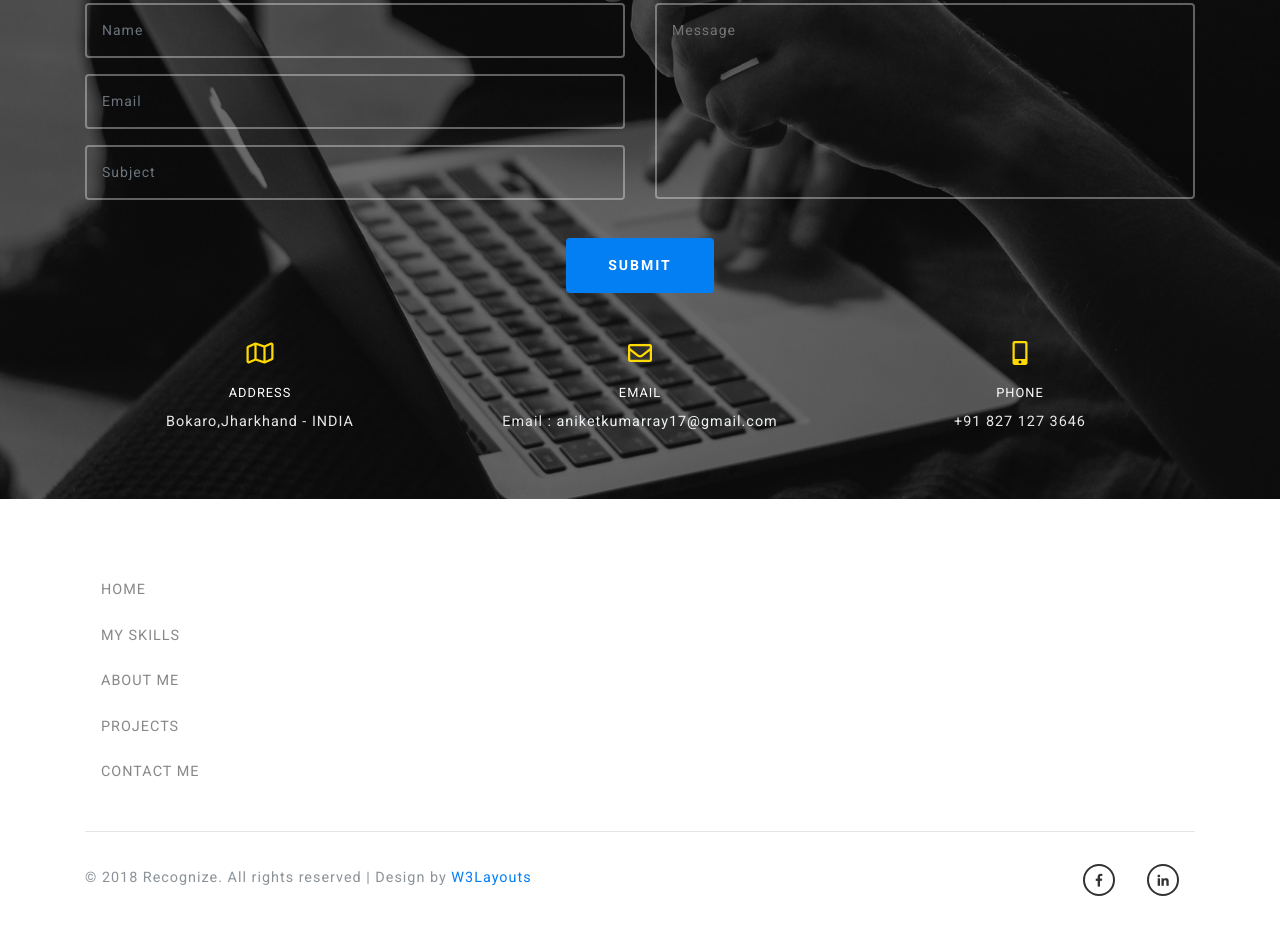
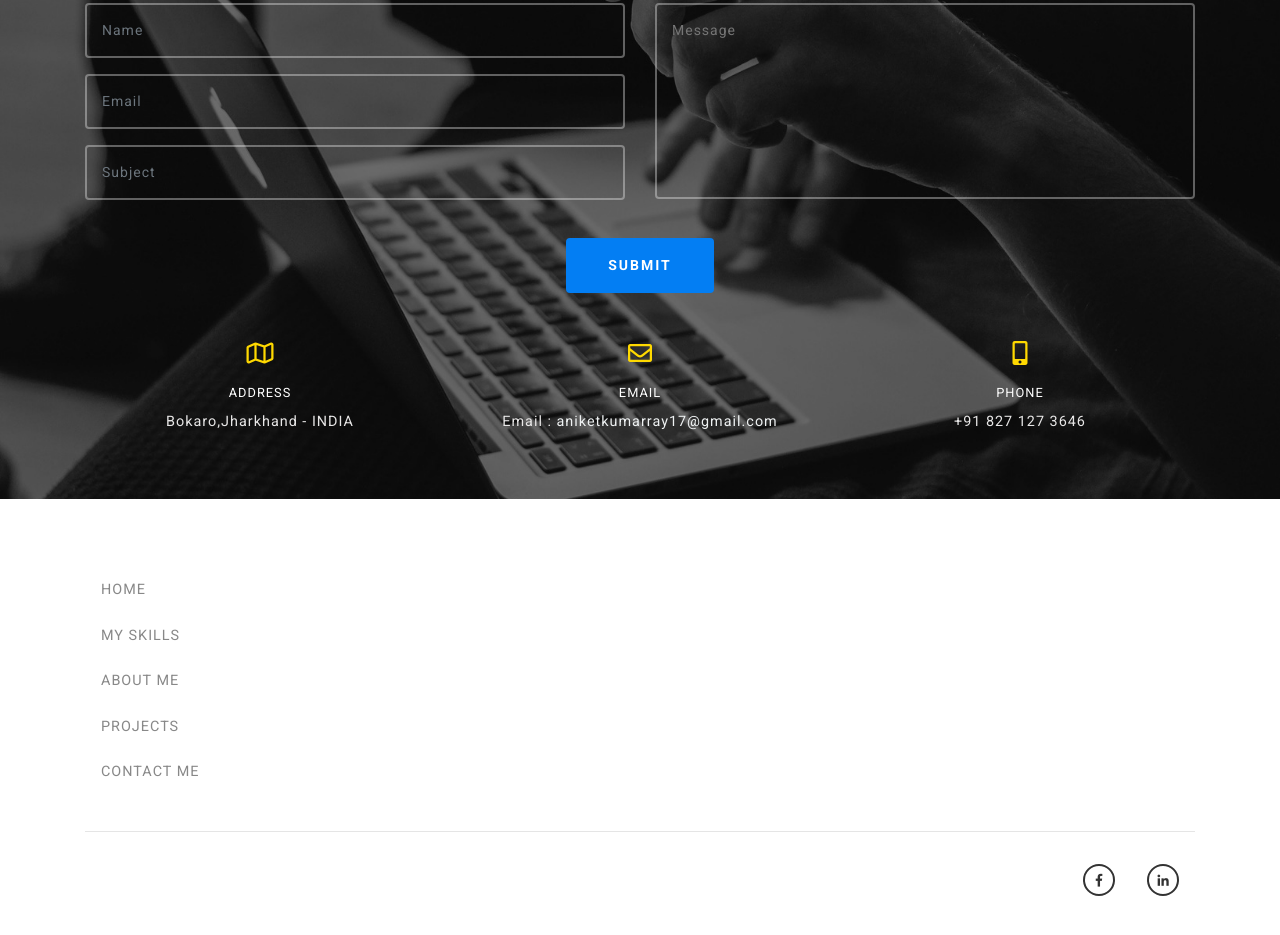
Before and after one commit to aniketray17/aniketray17.github.io, a plain HTML site: page index.html in a window 1280 px wide. Shown: the part 3691-4626 px from the top of the page. Drawn offline with Linux system fonts and the light colour scheme.

Commit message:
Update index.html

```diff
--- a/index.html
+++ b/index.html
@@ -535,10 +535,7 @@ License URL: http://creativecommons.org/licenses/by/3.0/
             <hr>
             <div class="d-flex justify-content-between pt-lg-3  footer-bottom-cpy">
                 <div class="copy-right-w3ls">
-                    <p>© 2018 Recognize. All rights reserved | Design by
-                        <a href="http://w3layouts.com/">W3Layouts</a>
 
-                    </p>
                 </div>
                 <div class="social-content pb-md-0 pb-4">
                     <ul class="social-icons text-center d-flex">
```
